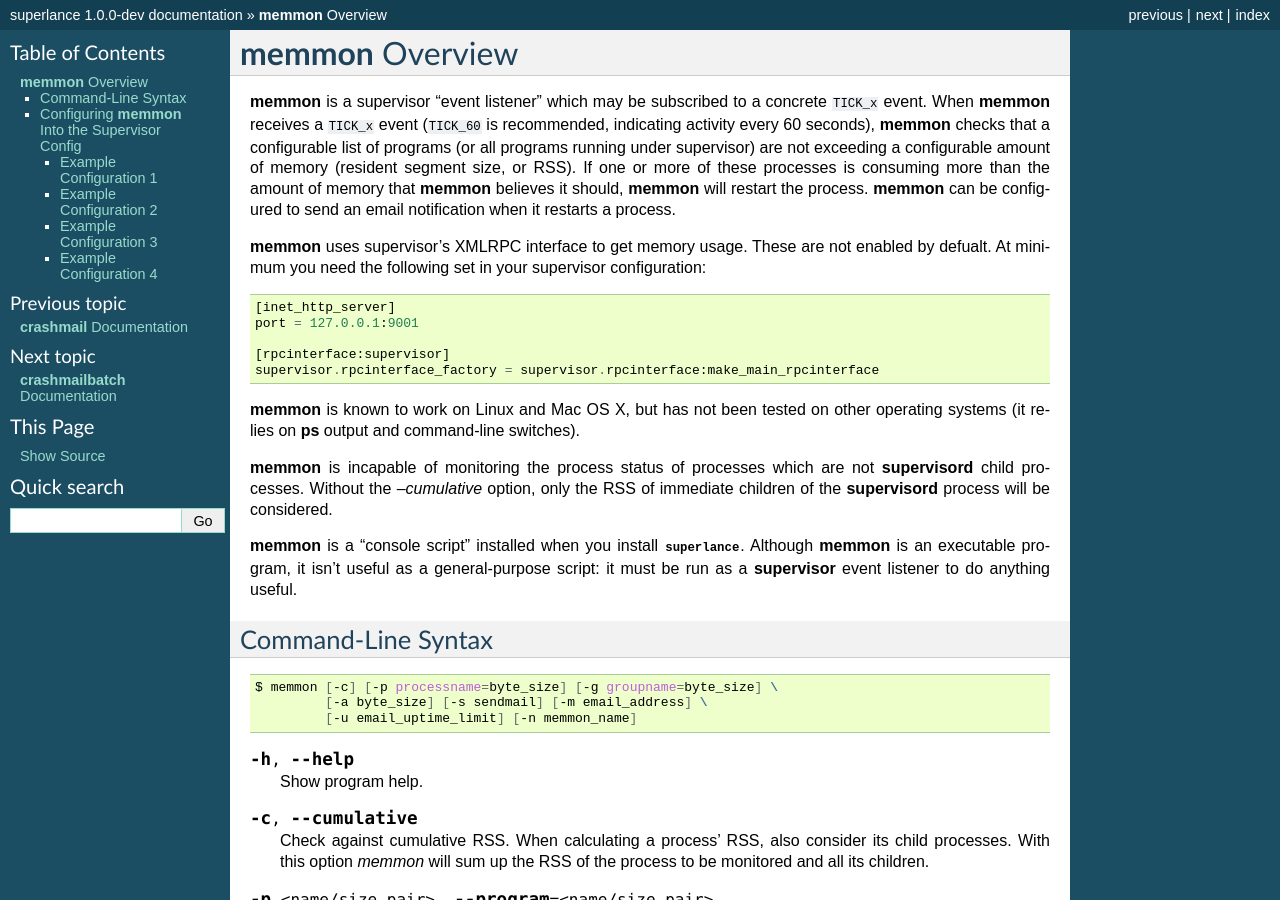
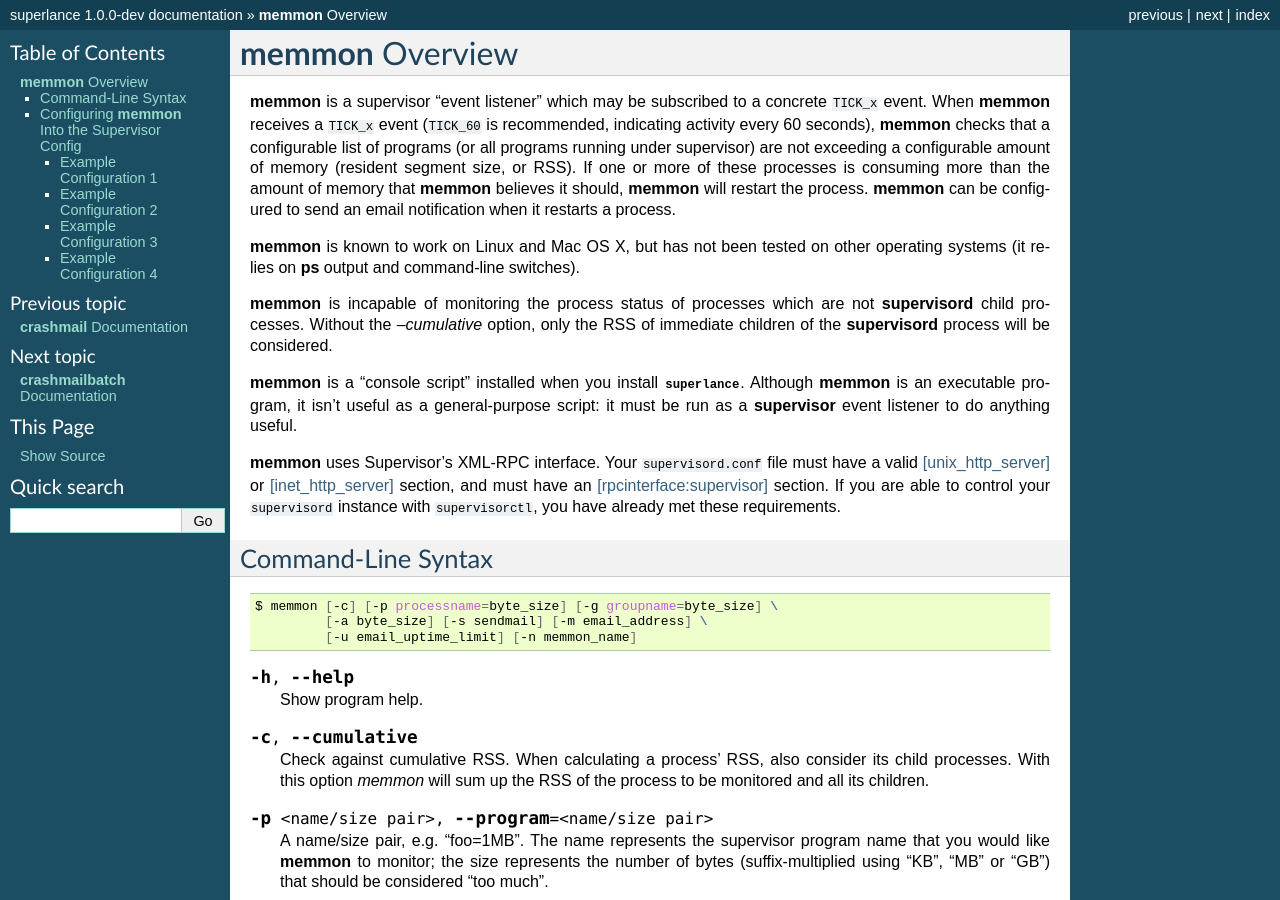
Before and after one commit to Supervisor/superlance, a Sphinx documentation site: the page built from docs/memmon.rst, in a window 1280 px wide and 900 px high. Built offline with Sphinx 7.4.7, drawn with Linux system fonts in a browser that asks for light colours.

Commit message:
Clarify XML-RPC requirements and link to the Supervisor manual

```diff
--- a/docs/memmon.rst
+++ b/docs/memmon.rst
@@ -10,17 +10,6 @@
 consuming more than the amount of memory that :command:`memmon` believes it
 should, :command:`memmon` will restart the process. :command:`memmon` can be
 configured to send an email notification when it restarts a process.
-
-:command:`memmon` uses supervisor's XMLRPC interface to get memory usage.
-These are not enabled by defualt.  At minimum you need the following set in
-your supervisor configuration::
-
-  [inet_http_server]
-  port = 127.0.0.1:9001
-
-  [rpcinterface:supervisor]
-  supervisor.rpcinterface_factory = supervisor.rpcinterface:make_main_rpcinterface
-
 
 :command:`memmon` is known to work on Linux and Mac OS X, but has not been
 tested on other operating systems (it relies on :command:`ps` output and
@@ -35,6 +24,16 @@
 :mod:`superlance`.  Although :command:`memmon` is an executable program, it
 isn't useful as a general-purpose script:  it must be run as a
 :command:`supervisor` event listener to do anything useful.
+
+:command:`memmon` uses Supervisor's XML-RPC interface.  Your ``supervisord.conf``
+file must have a valid `[unix_http_server]
+<http://supervisord.org/configuration.html#unix-http-server-section-settings>`_
+or `[inet_http_server]
+<http://supervisord.org/configuration.html#inet-http-server-section-settings>`_
+section, and must have an `[rpcinterface:supervisor]
+<http://supervisord.org/configuration.html#rpcinterface-x-section-settings>`_
+section.  If you are able to control your ``supervisord`` instance with
+``supervisorctl``, you have already met these requirements.
 
 Command-Line Syntax
 -------------------
```
